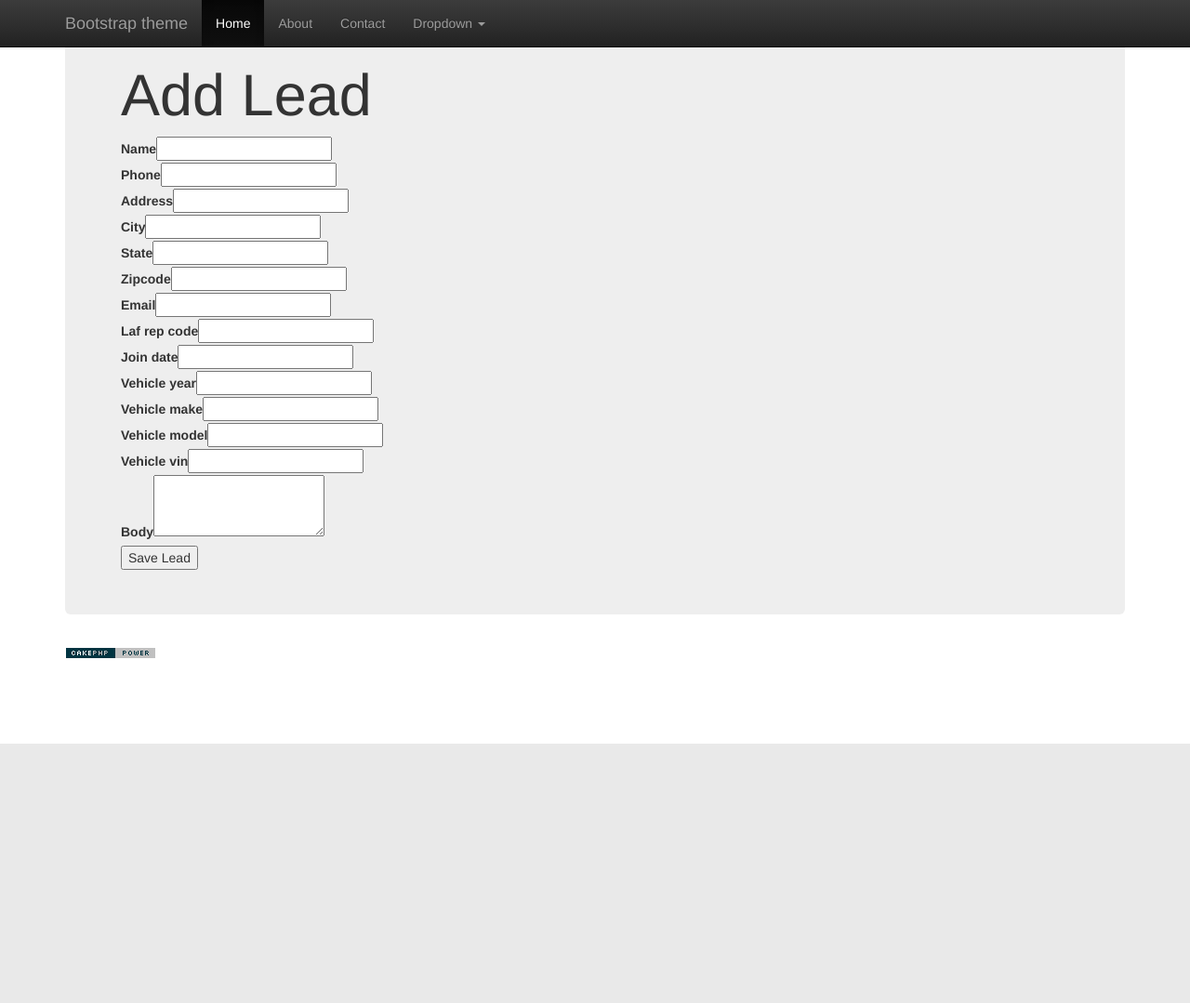
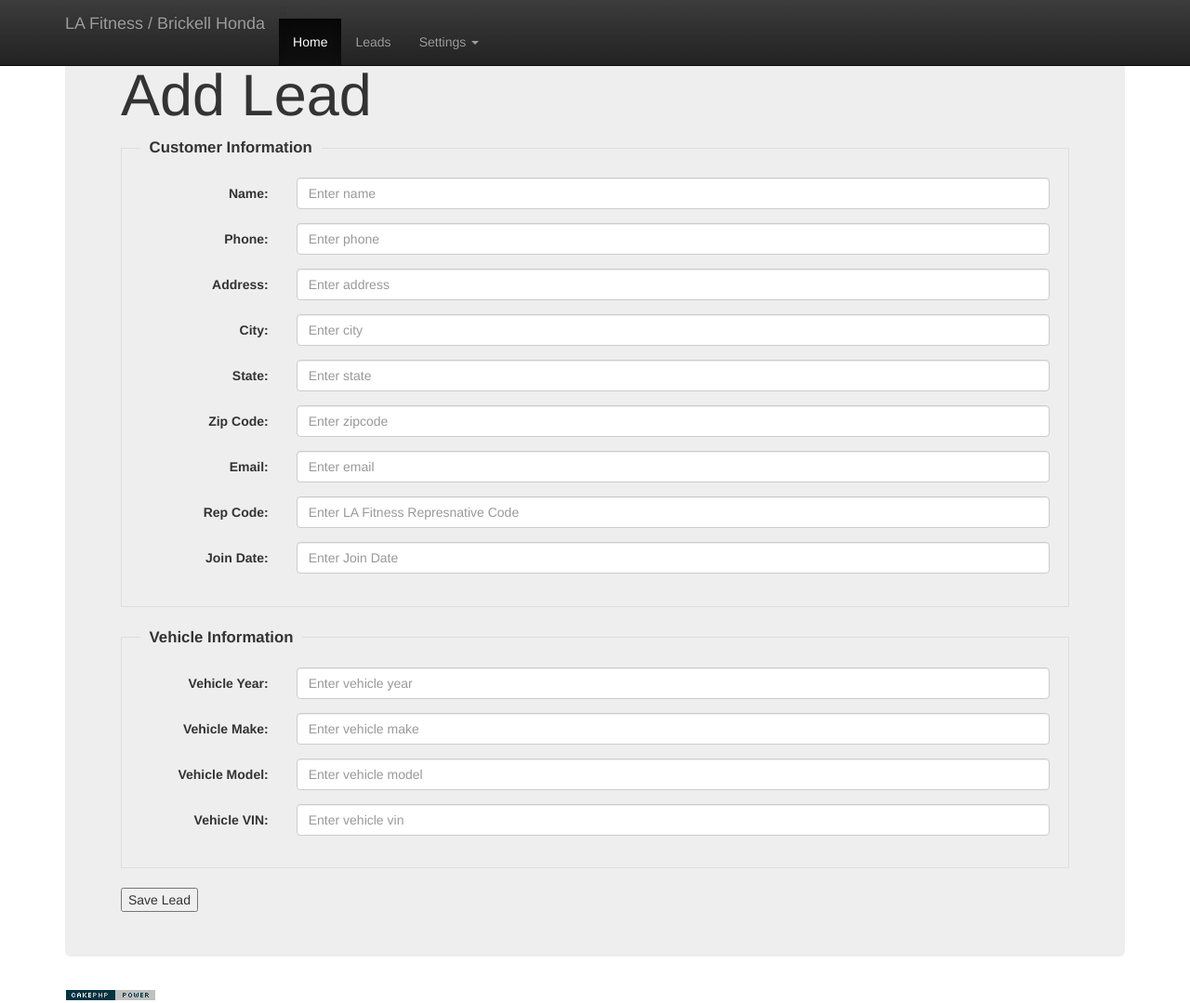
Before and after one commit to mazpe/lafbh, a CakePHP app: the page made by app/View/Leads/add.ctp in a window 1280 px wide. Shown: the whole page at 93% size. Before the commit the page ends 800 px from the top, so only its background shows below. Run offline with PHP 8.4 and a stand-in for CakePHP, Linux system fonts and the light colour scheme; the template is opened without the code that fills it, so the values that code supplies are empty; form fields are guessed from the names that the template uses; some libraries are stand-ins or nearby versions.

Commit message:
add leads

```diff
--- a/app/Controller/AppController.php
+++ b/app/Controller/AppController.php
@@ -32,6 +32,7 @@
  */
 class AppController extends Controller {
   public $components = array(
+    'Session',
     'DebugKit.Toolbar'
   );
 }
--- a/app/View/Layouts/default.ctp
+++ b/app/View/Layouts/default.ctp
@@ -28,15 +28,14 @@
             <span class="icon-bar"></span>
             <span class="icon-bar"></span>
           </button>
-          <a class="navbar-brand" href="#">Bootstrap theme</a>
-        </div>
+          <a class="navbar-brand" href="#">LA Fitness / Brickell Honda</a>
+        </div>;;
         <div id="navbar" class="navbar-collapse collapse">
           <ul class="nav navbar-nav">
             <li class="active"><a href="#">Home</a></li>
-            <li><a href="#about">About</a></li>
-            <li><a href="#contact">Contact</a></li>
+            <li><a href="/leads">Leads</a></li>
             <li class="dropdown">
-              <a href="#" class="dropdown-toggle" data-toggle="dropdown" role="button" aria-haspopup="true" aria-expanded="false">Dropdown <span class="caret"></span></a>
+              <a href="#" class="dropdown-toggle" data-toggle="dropdown" role="button" aria-haspopup="true" aria-expanded="false">Settings <span class="caret"></span></a>
               <ul class="dropdown-menu">
                 <li><a href="#">Action</a></li>
                 <li><a href="#">Another action</a></li>
@@ -56,7 +55,6 @@
 
       <!-- Main jumbotron for a primary marketing message or call to action -->
       <div class="jumbotron">
-      <?php echo $this->Session->flash(); ?>
       <?php echo $this->fetch('content'); ?>
       </div>
 
--- a/app/View/Leads/add.ctp
+++ b/app/View/Leads/add.ctp
@@ -1,19 +1,114 @@
+<style>
+  fieldset.scheduler-border {
+      border: 1px groove #ddd !important;
+      padding: 0 1.4em 1.4em 1.4em !important;
+      margin: 0 0 1.5em 0 !important;
+      -webkit-box-shadow:  0px 0px 0px 0px #000;
+              box-shadow:  0px 0px 0px 0px #000;
+  }
+
+  legend.scheduler-border {
+      font-size: 1.2em !important;
+      font-weight: bold !important;
+      text-align: left !important;
+      width:auto;
+      padding:0 10px;
+      border-bottom:none;
+  }
+</style>
 <h1>Add Lead</h1>
+
 <?php
-echo $this->Form->create('Lead');
-echo $this->Form->input('name');
-echo $this->Form->input('phone');
-echo $this->Form->input('address');
-echo $this->Form->input('city');
-echo $this->Form->input('state');
-echo $this->Form->input('zipcode');
-echo $this->Form->input('email');
-echo $this->Form->input('laf_rep_code');
-echo $this->Form->input('join_date');
-echo $this->Form->input('vehicle_year');
-echo $this->Form->input('vehicle_make');
-echo $this->Form->input('vehicle_model');
-echo $this->Form->input('vehicle_vin');
-echo $this->Form->input('body', array('rows' => '3'));
+echo $this->Form->create('Lead', array("action" => "add", "class" => "form-horizontal", "role" => "form"));
+?>
+<fieldset class="scheduler-border">
+  <legend class="scheduler-border">Customer Information</legend>
+  <div class="form-group">
+    <label class="control-label col-sm-2" for="name">Name:</label>
+    <div class="col-sm-10">
+      <input type="text" class="form-control" id="name" placeholder="Enter name" name="data[Lead][name]">
+    </div>
+  </div>
+  <div class="form-group">
+    <label class="control-label col-sm-2" for="phone">Phone:</label>
+    <div class="col-sm-10">
+      <input type="phone" class="form-control" id="phone" placeholder="Enter phone" name="data[Lead][phone]">
+    </div>
+  </div>
+  <div class="form-group">
+    <label class="control-label col-sm-2" for="address">Address:</label>
+    <div class="col-sm-10">
+      <input type="text" class="form-control" id="address" placeholder="Enter address" name="data[Lead][address]">
+    </div>
+  </div>
+  <div class="form-group">
+    <label class="control-label col-sm-2" for="city">City:</label>
+    <div class="col-sm-10">
+      <input type="text" class="form-control" id="city" placeholder="Enter city" name="data[Lead][city]">
+    </div>
+  </div>
+  <div class="form-group">
+    <label class="control-label col-sm-2" for="state">State:</label>
+    <div class="col-sm-10">
+      <input type="text" class="form-control" id="state" placeholder="Enter state" name="data[Lead][state]">
+    </div>
+  </div>
+  <div class="form-group">
+    <label class="control-label col-sm-2" for="zipcode">Zip Code:</label>
+    <div class="col-sm-10">
+      <input type="text" class="form-control" id="zipcode" placeholder="Enter zipcode" name="data[Lead][zipcode]">
+    </div>
+  </div>
+  <div class="form-group">
+    <label class="control-label col-sm-2" for="email">Email:</label>
+    <div class="col-sm-10">
+      <input type="text" class="form-control" id="email" placeholder="Enter email" name="data[Lead][email]">
+    </div>
+  </div>
+  <div class="form-group">
+    <label class="control-label col-sm-2" for="laf_rep_code">Rep Code:</label>
+    <div class="col-sm-10">
+      <input type="text" class="form-control" id="laf_rep_code" placeholder="Enter LA Fitness Represnative Code" name="data[Lead][laf_rep_code]">
+    </div>
+  </div>
+  <div class="form-group">
+    <label class="control-label col-sm-2" for="join_date">Join Date:</label>
+    <div class="col-sm-10">
+      <input type="text" class="form-control" id="join_date" placeholder="Enter Join Date" name="data[Lead][join_date]">
+    </div>
+  </div>
+</fieldset>
+
+<fieldset class="scheduler-border">
+  <legend class="scheduler-border">Vehicle Information</legend>
+  <div class="form-group">
+    <label class="control-label col-sm-2" for="vehicle_year">Vehicle Year:</label>
+    <div class="col-sm-10">
+      <input type="text" class="form-control" id="vehicle_year" placeholder="Enter vehicle year" name="data[Lead][vehicle_year]">
+    </div>
+  </div>
+  <div class="form-group">
+    <label class="control-label col-sm-2" for="vehicle_make">Vehicle Make:</label>
+    <div class="col-sm-10">
+      <input type="text" class="form-control" id="vehicle_make" placeholder="Enter vehicle make" name="data[Lead][vehicle_make]">
+    </div>
+  </div>
+  <div class="form-group">
+    <label class="control-label col-sm-2" for="vehicle_model">Vehicle Model:</label>
+    <div class="col-sm-10">
+      <input type="text" class="form-control" id="vehicle_model" placeholder="Enter vehicle model" name="data[Lead][vehicle_model]">
+    </div>
+  </div>
+  <div class="form-group">
+    <label class="control-label col-sm-2" for="vehicle_vin">Vehicle VIN:</label>
+    <div class="col-sm-10">
+      <input type="text" class="form-control" id="vehicle_vin" placeholder="Enter vehicle vin" name="data[Lead][vehicle_vin]">
+    </div>
+  </div>
+</fieldset>
+
+
+
+<?php
 echo $this->Form->end('Save Lead');
 ?>
```
Also changed, not shown: app/Controller/LeadsController.php (+9 -1 lines), app/View/Leads/index.ctp (+27 -11 lines), 5 other files.
